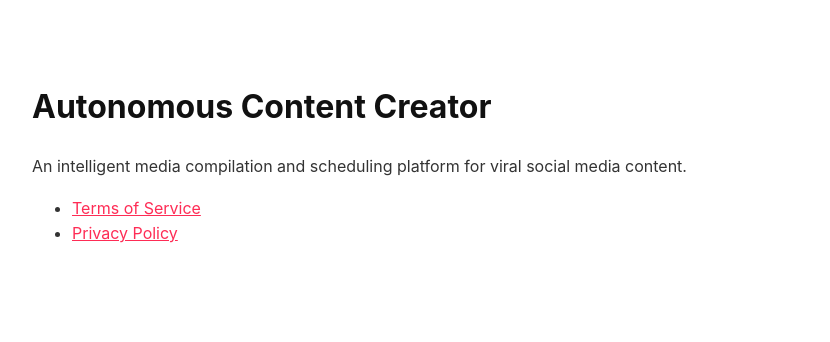
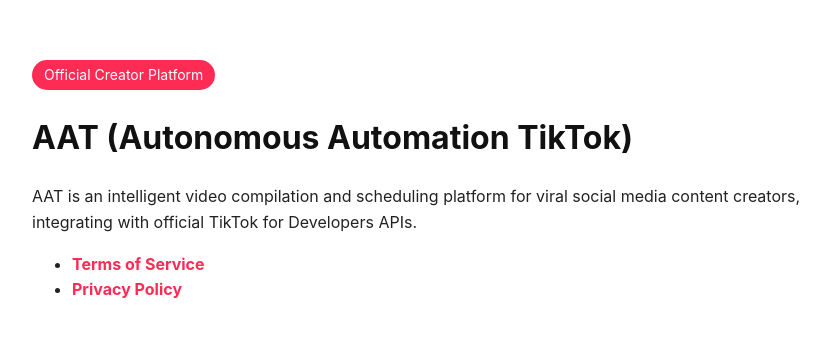
Before and after one commit to yomide01/yomide01.github.io, a plain HTML site: page index.html in a window 1280 px wide. Shown: the whole page, without its empty margins (208-1038 px from the left). Drawn offline with Linux system fonts and the light colour scheme.

Commit message:
Add TikTok verification meta tag to index.html

```diff
--- a/index.html
+++ b/index.html
@@ -2,16 +2,21 @@
 <html lang="en">
 <head>
   <meta charset="UTF-8">
-  <title>Autonomous Content Creator</title>
+  <meta name="viewport" content="width=device-width, initial-scale=1.0">
+  <meta name="tiktok-developers-site-verification" content="0pzui3oWkSqRng1y7Sv53CdMaKnpWLvX">
+  <title>AAT - Autonomous Automation TikTok</title>
   <style>
-    body { font-family: -apple-system, BlinkMacSystemFont, "Segoe UI", Roboto, sans-serif; max-width: 800px; margin: 40px auto; padding: 20px; line-height: 1.6; color: #333; }
+    body { font-family: -apple-system, BlinkMacSystemFont, "Segoe UI", Roboto, sans-serif; max-width: 800px; margin: 40px auto; padding: 20px; line-height: 1.6; color: #222; }
     h1 { color: #111; }
-    a { color: #fe2c55; }
+    a { color: #fe2c55; text-decoration: none; font-weight: bold; }
+    a:hover { text-decoration: underline; }
+    .badge { display: inline-block; background: #fe2c55; color: white; padding: 4px 12px; border-radius: 20px; font-size: 14px; }
   </style>
 </head>
 <body>
-  <h1>Autonomous Content Creator</h1>
-  <p>An intelligent media compilation and scheduling platform for viral social media content.</p>
+  <div class="badge">Official Creator Platform</div>
+  <h1>AAT (Autonomous Automation TikTok)</h1>
+  <p>AAT is an intelligent video compilation and scheduling platform for viral social media content creators, integrating with official TikTok for Developers APIs.</p>
   <ul>
     <li><a href="terms.html">Terms of Service</a></li>
     <li><a href="privacy.html">Privacy Policy</a></li>
```
